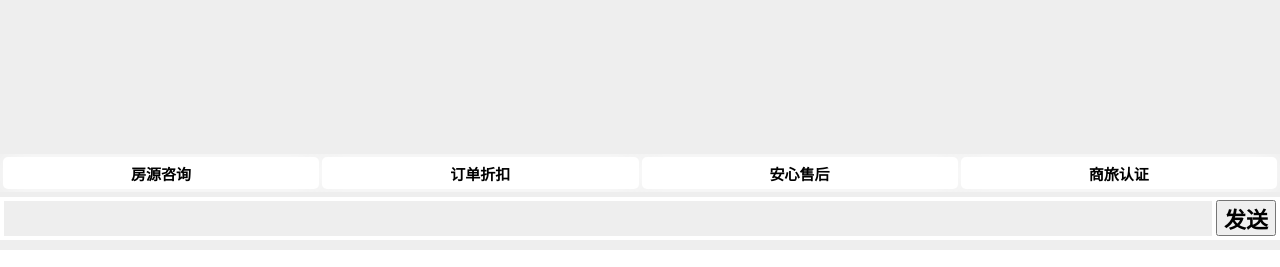
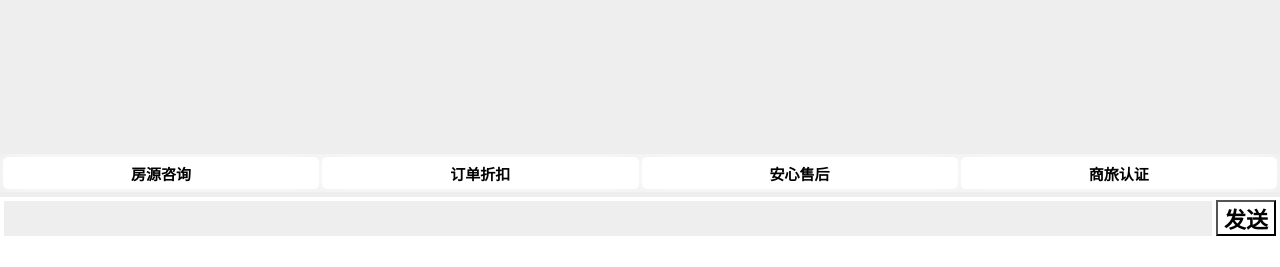
Before and after one commit to wxxhub/modules, a Django app: page /index/ in a window 1280 px wide. Shown: the part 533-800 px from the top of the page. Run offline with Django 3.2, Linux system fonts and the light colour scheme; lists and menus that the app fills with data are empty.

Commit message:
适配多种浏览器

```diff
--- a/static/css/index.css
+++ b/static/css/index.css
@@ -53,9 +53,9 @@
 
 .submit_box{
     width: 100%;
-    height: 96px;
+    height: 86px;
     /* min-width: 260px; */
-    border-bottom: 1px solid #ffffff;
+    border-bottom: 5px solid #ffffff;
     border-top: none;
     margin: 0px;
     overflow: hidden;
@@ -97,7 +97,7 @@
 #table2{
     background-color: #ffffff;
     border: 1px solid #ffffff;
-    height: 40px;
+    height: 35px;
     border-top: none;
 }
 
@@ -123,6 +123,8 @@
 
     font-size: 22px;
     font-weight: 1000;
+
+    background-color: #ffffff;
 }
 
 #bubble{
```
